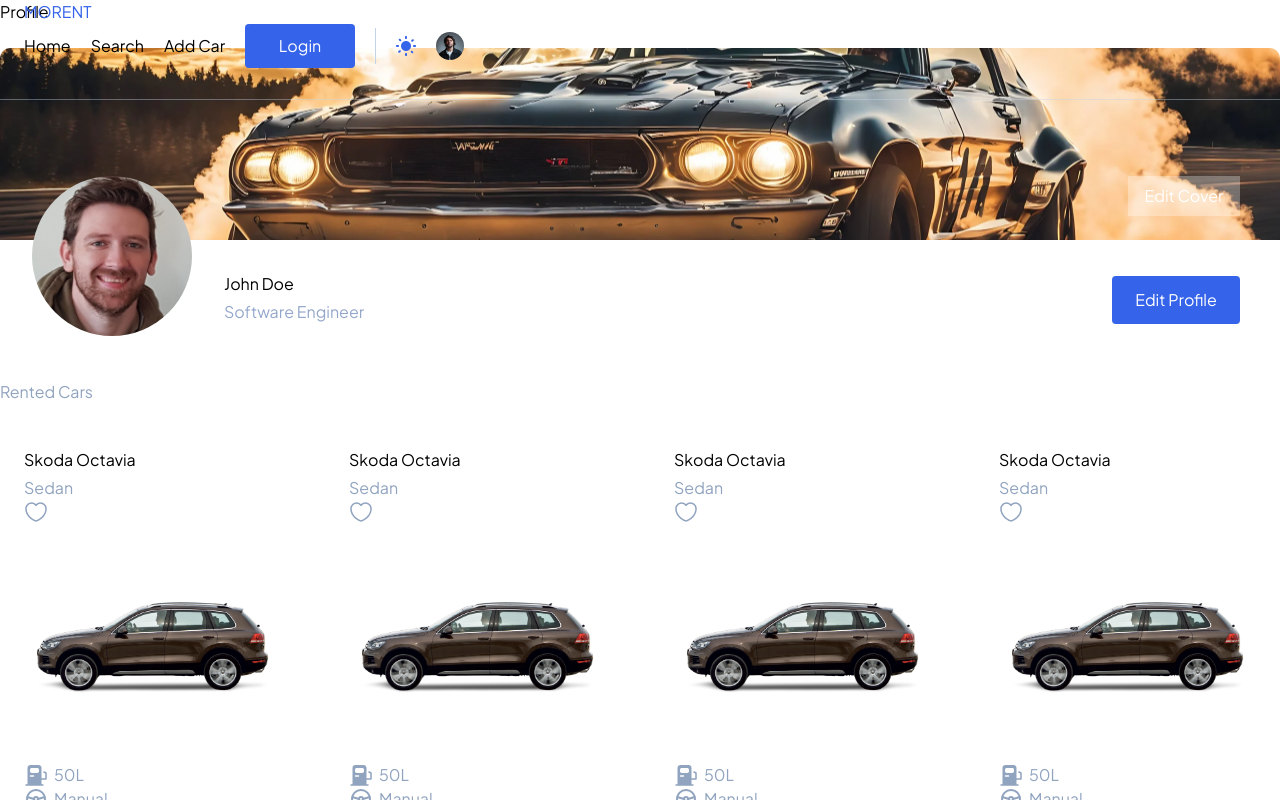
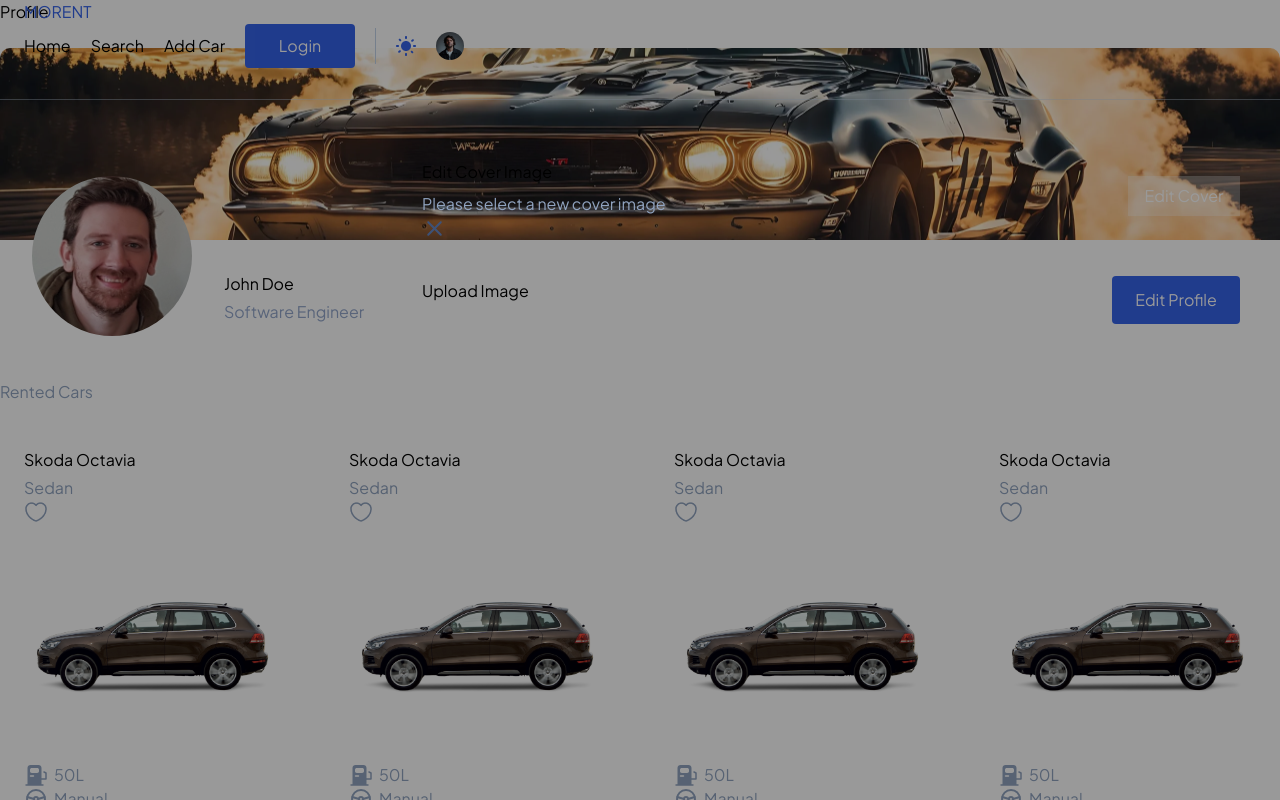
Before and after one commit to GlenMac90/rent-wheels, a Next.js app: page /profile in a window 1280 px wide. Both pictures are taken after a click on the button "Edit Cover". Shown: the top 800 px of the page. Built offline with nearby package versions, Linux system fonts and the light colour scheme.

Commit message:
begin UI on form to change banner image

```diff
--- a/components/ModalBackground.tsx
+++ b/components/ModalBackground.tsx
@@ -9,7 +9,7 @@ const ModalBackground = ({
 }) => {
   return (
     <div
-      className="fixed left-0 top-0 z-50 flex h-screen w-screen justify-center overflow-auto bg-black/40 p-2 px-3 pt-48 dark:bg-black/30 lg:px-4"
+      className="fixed left-0 top-0 z-50 flex h-screen w-screen justify-center overflow-auto bg-black/40 p-2 px-3 pt-32 dark:bg-black/30 lg:px-4"
       onClick={handleClose}
     >
       {children}
--- a/components/profile/ProfileBannerEditButton.tsx
+++ b/components/profile/ProfileBannerEditButton.tsx
@@ -1,13 +1,55 @@
-import React from "react";
+"use client";
+
+import { useState, MouseEvent } from "react";
+import ModalBackground from "../ModalBackground";
+import CloseButton from "../CloseButton";
 
 const ProfileBannerEditButton = () => {
+  const [showEditModal, setShowEditModal] = useState(false);
+
+  const handleClick = () => {
+    setShowEditModal(!showEditModal);
+  };
+
+  const handleInnerClick = (e: MouseEvent) => {
+    e.stopPropagation();
+  };
+
   return (
+    <>
       <button
+        onClick={handleClick}
         type="button"
         className="flex-center base-10 md:base-14 absolute bottom-4 right-4 h-6 w-16 rounded-md bg-white/30 text-white md:bottom-6 md:right-10 md:h-10 md:w-28"
       >
         Edit Cover
       </button>
+      {showEditModal && (
+        <ModalBackground handleClose={handleClick}>
+          <div
+            className="bg-white_gray-850 flex h-fit w-full max-w-[500px] flex-col gap-8 rounded-ten px-4 py-8 md:p-8"
+            onClick={handleInnerClick}
+          >
+            <div className="flex-between w-full">
+              <div className="flex flex-col gap-2">
+                <span className="text-gray-900_white bold-18 md:bold-20">
+                  Edit Cover Image
+                </span>
+                <span className="base-14 text-gray-400">
+                  Please select a new cover image
+                </span>
+              </div>
+              <CloseButton handleClose={handleClick} />
+            </div>
+            <div className="flex w-full flex-col gap-2">
+              <label className="semibold-14 md:semibold-16 text-gray-900_white">
+                Upload Image
+              </label>
+            </div>
+          </div>
+        </ModalBackground>
+      )}
+    </>
   );
 };
 
--- a/components/profile/ProfileInfoEditButton.tsx
+++ b/components/profile/ProfileInfoEditButton.tsx
@@ -59,7 +59,7 @@ const ProfileInfoEditButton = () => {
             onClick={handleInnerClick}
           >
             <div className="flex-between w-full">
-              <div className="flex flex-col">
+              <div className="flex flex-col gap-2">
                 <span className="text-gray-900_white bold-18 md:bold-20">
                   Edit Profile
                 </span>
@@ -80,7 +80,7 @@ const ProfileInfoEditButton = () => {
                     alt="Profile Image"
                     height={86}
                     width={86}
-                    className="size-[4.5rem] shrink-0 rounded-full md:size-[5.5rem]"
+                    className="size-[4.5rem] shrink-0 rounded-full object-cover md:size-[5.5rem]"
                   />
                   <input
                     {...register("profileImage")}
```
Lines whose indentation alone changed are shown as unchanged.
